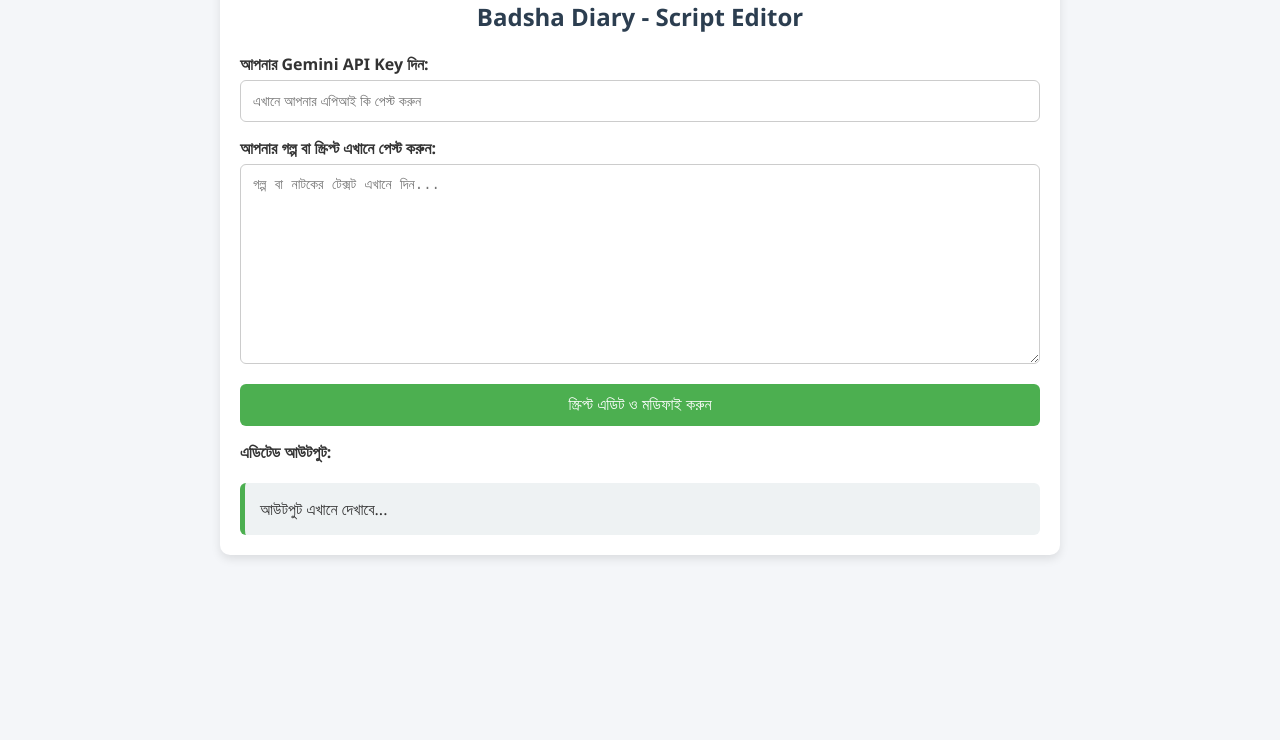
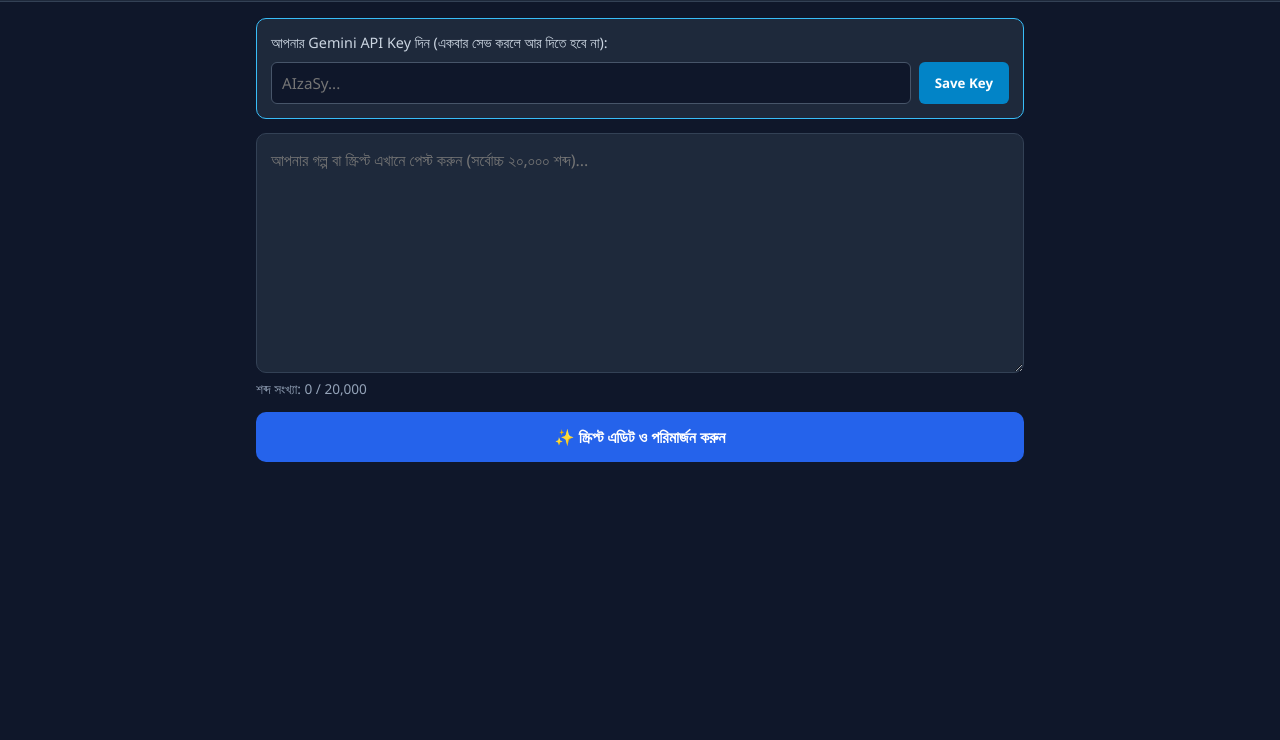
Before and after one commit to badshadiary2026-cell/badsha-diary, a plain HTML site: page index.html in a window 1280 px wide. Shown: the part 60-800 px from the top of the page. Drawn offline with Linux system fonts and the light colour scheme.

Commit message:
Revamp index.html with new layout and features
Updated the HTML structure and styles for the Badsha Diary application, including a new API key setup and improved script editing features.

```diff
--- a/index.html
+++ b/index.html
@@ -3,60 +3,196 @@
 <head>
   <meta charset="UTF-8">
   <meta name="viewport" content="width=device-width, initial-scale=1.0">
-    <title>Badsha Diary - Script Editor</title>
+  <title>Badsha Diary</title>
   <link rel="manifest" href="manifest.json">
+  <meta name="theme-color" content="#1e293b">
   <style>
-        body { font-family: 'Segoe UI', Tahoma, Geneva, Verdana, sans-serif; background-color: #f4f6f9; margin: 0; padding: 20px; color: #333; }
-        .container { max-width: 800px; margin: 0 auto; background: #fff; padding: 20px; border-radius: 10px; box-shadow: 0 4px 10px rgba(0,0,0,0.1); }
-        h2 { text-align: center; color: #2c3e50; }
-        label { font-weight: bold; display: block; margin-top: 15px; }
-        input[type="password"], textarea { width: 100%; padding: 12px; margin-top: 5px; border: 1px solid #ccc; border-radius: 6px; box-sizing: border-box; font-size: 14px; }
-        textarea { height: 200px; resize: vertical; }
-        button { background-color: #4CAF50; color: white; padding: 12px 20px; border: none; border-radius: 6px; cursor: pointer; font-size: 16px; width: 100%; margin-top: 15px; }
-        button:hover { background-color: #45a049; }
-        #loading { text-align: center; color: #e67e22; font-weight: bold; margin-top: 10px; display: none; }
-        #output { margin-top: 20px; background: #eef2f3; padding: 15px; border-radius: 6px; white-space: pre-wrap; border-left: 5px solid #4CAF50; }
+    * { box-sizing: border-box; font-family: 'Segoe UI', system-ui, sans-serif; }
+    body { margin: 0; background: #0f172a; color: #f8fafc; display: flex; flex-direction: column; min-height: 100vh; }
+    header { background: #1e293b; padding: 14px 18px; display: flex; justify-content: space-between; align-items: center; border-bottom: 1px solid #334155; }
+    header h1 { margin: 0; font-size: 1.2rem; color: #38bdf8; letter-spacing: 0.5px; }
+    .key-btn { background: #334155; color: #e2e8f0; border: 1px solid #475569; padding: 6px 12px; border-radius: 6px; font-size: 0.85rem; cursor: pointer; }
+    .container { padding: 16px; max-width: 800px; width: 100%; margin: 0 auto; flex: 1; display: flex; flex-direction: column; gap: 14px; }
+
+    /* API Setup Box */
+    #apiBox { background: #1e293b; padding: 14px; border-radius: 10px; border: 1px solid #38bdf8; display: none; flex-direction: column; gap: 10px; }
+    #apiBox.active { display: flex; }
+    .api-row { display: flex; gap: 8px; }
+    input[type="password"] { flex: 1; padding: 10px; border-radius: 6px; border: 1px solid #475569; background: #0f172a; color: #fff; font-size: 0.95rem; }
+    .save-btn { background: #0284c7; color: #fff; border: none; padding: 10px 16px; border-radius: 6px; font-weight: 600; cursor: pointer; }
+
+    /* Editor Area */
+    .editor-box { display: flex; flex-direction: column; gap: 6px; }
+    textarea { width: 100%; height: 240px; padding: 14px; border-radius: 10px; border: 1px solid #334155; background: #1e293b; color: #f8fafc; font-size: 1rem; line-height: 1.6; resize: vertical; }
+    textarea:focus { outline: none; border-color: #38bdf8; }
+
+    .status-bar { display: flex; justify-content: space-between; align-items: center; font-size: 0.85rem; color: #94a3b8; }
+    .warning-text { color: #f87171; font-weight: 600; display: none; }
+
+    .action-btn { background: #2563eb; color: #fff; border: none; padding: 14px; border-radius: 10px; font-size: 1rem; font-weight: 600; cursor: pointer; transition: 0.2s; }
+    .action-btn:hover { background: #1d4ed8; }
+    .action-btn:disabled { background: #475569; color: #94a3b8; cursor: not-allowed; }
+
+    /* Output Area */
+    .output-section { display: none; flex-direction: column; gap: 8px; margin-top: 6px; }
+    .output-header { display: flex; justify-content: space-between; align-items: center; }
+    .copy-btn { background: #10b981; color: #fff; border: none; padding: 6px 14px; border-radius: 6px; font-size: 0.85rem; font-weight: 600; cursor: pointer; }
+    #outputBox { background: #1e293b; padding: 14px; border-radius: 10px; border: 1px solid #334155; white-space: pre-wrap; line-height: 1.6; font-size: 0.98rem; max-height: 350px; overflow-y: auto; }
   </style>
 </head>
 <body>
+
+<header>
+  <h1>Badsha Diary</h1>
+  <button class="key-btn" onclick="toggleApiBox()">🔑 API Key</button>
+</header>
+
 <div class="container">
-    <h2>Badsha Diary - Script Editor</h2>
-    <label for="apiKey">আপনার Gemini API Key দিন:</label>
-    <input type="password" id="apiKey" placeholder="এখানে আপনার এপিআই কি পেস্ট করুন">
-    <label for="scriptInput">আপনার গল্প বা স্ক্রিপ্ট এখানে পেস্ট করুন:</label>
-    <textarea id="scriptInput" placeholder="গল্প বা নাটকের টেক্সট এখানে দিন..."></textarea>
-    <button onclick="processScript()">স্ক্রিপ্ট এডিট ও মডিফাই করুন</button>
-    <div id="loading">⏳ স্ক্রিপ্ট প্রসেস করা হচ্ছে, দয়া করে অপেক্ষা করুন...</div>
-    <label for="outputResult">এডিটেড আউটপুট:</label>
-    <div id="output">আউটপুট এখানে দেখাবে...</div>
+  <!-- Permanent API Key Setup -->
+  <div id="apiBox">
+    <div style="font-size: 0.9rem; color: #cbd5e1;">আপনার Gemini API Key দিন (একবার সেভ করলে আর দিতে হবে না):</div>
+    <div class="api-row">
+      <input type="password" id="apiKeyInput" placeholder="AIzaSy...">
+      <button class="save-btn" onclick="saveApiKey()">Save Key</button>
     </div>
+  </div>
+
+  <!-- Script Input -->
+  <div class="editor-box">
+    <textarea id="scriptInput" placeholder="আপনার গল্প বা স্ক্রিপ্ট এখানে পেস্ট করুন (সর্বোচ্চ ২০,০০০ শব্দ)..." oninput="checkWordLimit()"></textarea>
+    <div class="status-bar">
+      <span id="wordCount">শব্দ সংখ্যা: 0 / 20,000</span>
+      <span id="limitWarning" class="warning-text">⚠️ ২০,০০০ শব্দের সীমা অতিক্রম করেছে!</span>
+    </div>
+  </div>
+
+  <button id="processBtn" class="action-btn" onclick="processScript()">✨ স্ক্রিপ্ট এডিট ও পরিমার্জন করুন</button>
+
+  <!-- Output -->
+  <div id="outputSection" class="output-section">
+    <div class="output-header">
+      <span style="font-weight: 600; color: #38bdf8;">পরিমার্জিত স্ক্রিপ্ট:</span>
+      <button class="copy-btn" onclick="copyOutput()">📋 কপি করুন</button>
+    </div>
+    <div id="outputBox"></div>
+  </div>
+</div>
+
 <script>
-    async function processScript() {
-        const apiKey = document.getElementById('apiKey').value.trim();
-        const scriptText = document.getElementById('scriptInput').value.trim();
-        const outputDiv = document.getElementById('output');
-        const loadingDiv = document.getElementById('loading');
-        if (!apiKey) { alert('দয়া করে আপনার Gemini API Key দিন!'); return; }
-        if (!scriptText) { alert('দয়া করে এডিট করার জন্য কিছু লেখা দিন!'); return; }
-        loadingDiv.style.display = 'block';
-        outputDiv.innerText = '';
-        const systemPrompt = "আপনি একজন পেশাদার স্ক্রিপ্ট এডিটর। ব্যবহারকারী আপনাকে যে বাংলা গল্প বা স্ক্রিপ্ট পাঠাবেন, সেটিকে তাদের নির্দেশনা অনুযায়ী নিখুঁতভাবে মডিফাই বা রিরাইট করতে হবে। গল্পের মূল ফরম্যাট অবিকল রাখতে হবে।";
-        const url = `https://generativelanguage.googleapis.com/v1beta/models/gemini-3.8-flash:generateContent?key=${apiKey}`;
-        const data = { contents: [{ parts: [{ text: systemPrompt + "\n\nনিচের গল্পটি মডিফাই কর:\n" + scriptText }] }] };
-        try {
-            const response = await fetch(url, { method: 'POST', headers: { 'Content-Type': 'application/json' }, body: JSON.stringify(data) });
-            const result = await response.json();
-            loadingDiv.style.display = 'none';
-            if (result.candidates && result.candidates[0].content) {
-                outputDiv.innerText = result.candidates[0].content.parts[0].text;
+  // ==========================================
+  // ভবিষ্যতে মডেল আপডেট করতে শুধু নিচের লাইনটি বদলাবেন
+  const MODEL_NAME = "gemini-2.5-flash";
+  const MAX_WORDS = 20000;
+  // ==========================================
+
+  const apiBox = document.getElementById('apiBox');
+  const apiKeyInput = document.getElementById('apiKeyInput');
+  const scriptInput = document.getElementById('scriptInput');
+  const wordCountEl = document.getElementById('wordCount');
+  const limitWarningEl = document.getElementById('limitWarning');
+  const processBtn = document.getElementById('processBtn');
+  const outputSection = document.getElementById('outputSection');
+  const outputBox = document.getElementById('outputBox');
+
+  // অ্যাপ লোড হলে সেভ করা API Key চেক করবে
+  window.onload = () => {
+    const savedKey = localStorage.getItem('badsha_gemini_key');
+    if (!savedKey) {
+      apiBox.classList.add('active');
     } else {
-                outputDiv.innerText = 'দুঃখিত, কোনো সমস্যা হয়েছে: ' + JSON.stringify(result);
+      apiKeyInput.value = savedKey;
     }
-        } catch (error) {
-            loadingDiv.style.display = 'none';
-            outputDiv.innerText = 'নেটওয়ার্ক বা এপিআই ত্রুটি: ' + error;
+  };
+
+  function toggleApiBox() {
+    apiBox.classList.toggle('active');
+  }
+
+  function saveApiKey() {
+    const key = apiKeyInput.value.trim();
+    if (!key) {
+      alert("দয়া করে একটি সঠিক API Key দিন।");
+      return;
+    }
+    localStorage.setItem('badsha_gemini_key', key);
+    apiBox.classList.remove('active');
+    alert("API Key স্থায়ীভাবে সেভ হয়েছে!");
+  }
+
+  function checkWordLimit() {
+    const text = scriptInput.value.trim();
+    const words = text ? text.split(/\s+/).length : 0;
+    wordCountEl.textContent = `শব্দ সংখ্যা: ${words.toLocaleString()} / 20,000`;
+
+    if (words > MAX_WORDS) {
+      wordCountEl.style.color = "#f87171";
+      limitWarningEl.style.display = "inline";
+      processBtn.disabled = true;
+    } else {
+      wordCountEl.style.color = "#94a3b8";
+      limitWarningEl.style.display = "none";
+      processBtn.disabled = false;
     }
   }
+
+  async function processScript() {
+    const apiKey = localStorage.getItem('badsha_gemini_key');
+    if (!apiKey) {
+      apiBox.classList.add('active');
+      alert("প্রথমে আপনার Gemini API Key সেভ করুন।");
+      return;
+    }
+
+    const scriptText = scriptInput.value.trim();
+    if (!scriptText) {
+      alert("এডিট করার জন্য কিছু লিখুন বা পেস্ট করুন।");
+      return;
+    }
+
+    const words = scriptText.split(/\s+/).length;
+    if (words > MAX_WORDS) {
+      alert("গল্পটি ২০,০০০ শব্দের বেশি হওয়ায় প্রসেস করা সম্ভব নয়।");
+      return;
+    }
+
+    processBtn.disabled = true;
+    processBtn.textContent = "⏳ প্রসেস হচ্ছে, অপেক্ষা করুন...";
+    outputSection.style.display = "flex";
+    outputBox.textContent = "আপনার স্ক্রিপ্টটি এডিট করা হচ্ছে...";
+
+    try {
+      const response = await fetch(`https://generativelanguage.googleapis.com/v1beta/models/${MODEL_NAME}:generateContent?key=${apiKey}`, {
+        method: "POST",
+        headers: { "Content-Type": "application/json" },
+        body: JSON.stringify({
+          contents: [{
+            parts: [{
+              text: `নিচের বাংলা গল্প বা অডিও নাটকের স্ক্রিপ্টটি বানান, বিরামচিহ্ন এবং বাক্যের গঠন ঠিক করে আরও সাবলীল ও শ্রুতিমধুর করে দাও। মূল কাহিনী ও সংলাপের ভাব যেন অটুট থাকে:\n\n${scriptText}`
+            }]
+          }]
+        })
+      });
+
+      const data = await response.json();
+      if (data.error) {
+        throw new Error(data.error.message);
+      }
+
+      const resultText = data.candidates[0].content.parts[0].text;
+      outputBox.textContent = resultText;
+    } catch (error) {
+      outputBox.textContent = "❌ ত্রুটি হয়েছে: " + error.message;
+    } finally {
+      processBtn.disabled = false;
+      processBtn.textContent = "✨ স্ক্রিপ্ট এডিট ও পরিমার্জন করুন";
+    }
+  }
+
+  function copyOutput() {
+    navigator.clipboard.writeText(outputBox.textContent);
+    alert("স্ক্রিপ্ট কপি হয়েছে!");
+  }
 </script>
+
 </body>
 </html>
```
Lines whose indentation alone changed are shown as unchanged.
